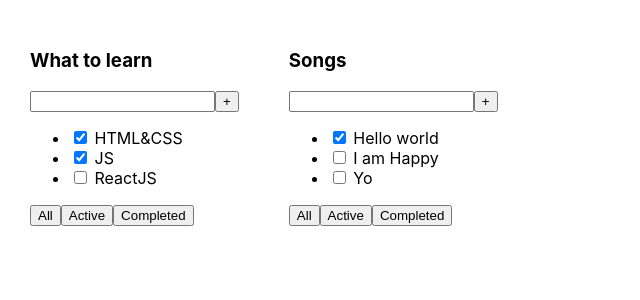
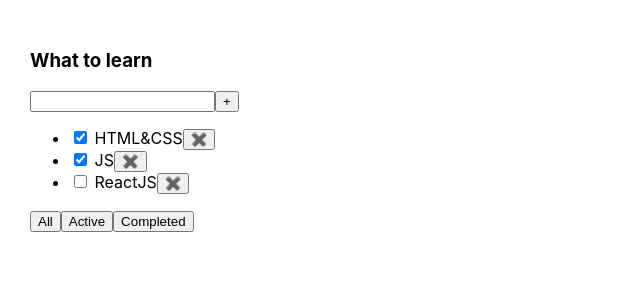
Before and after one commit to a-koloshva/todolist, a React (Create React App) app: page / in a window 1280 px wide. Shown: the top 300 px of the page, without its empty margins (0-640 px from the left). Built offline with nearby package versions, Linux system fonts and the light colour scheme.

Commit message:
todolist-2

```diff
--- a/src/App.tsx
+++ b/src/App.tsx
@@ -1,23 +1,43 @@
-import React from 'react';
+import React, { useState } from 'react';
 import './App.css';
-import { Todolist } from './components/Todolist';
+import { Todolist } from './Todolist';
+
+export type FilterValueType = 'all' | 'active' | 'completed';
 
 function App() {
-  const tasks1 = [
+  let [tasks, setTasks] = useState([
     { id: 1, title: 'HTML&CSS', isDone: true },
     { id: 2, title: 'JS', isDone: true },
     { id: 3, title: 'ReactJS', isDone: false },
-  ];
-  const tasks2 = [
-    { id: 1, title: 'Hello world', isDone: true },
-    { id: 2, title: 'I am Happy', isDone: false },
-    { id: 3, title: 'Yo', isDone: false },
-  ];
+  ]);
+
+  function removeTask(id: number) {
+    let filteredTasks = tasks.filter((task) => task.id !== id);
+    setTasks(filteredTasks);
+  }
+
+  let [filter, setFilter] = useState<FilterValueType>('all');
+
+  let tasksForTodolist = tasks;
+  if (filter === 'active') {
+    tasksForTodolist = tasks.filter((task) => task.isDone === false);
+  }
+  if (filter === 'completed') {
+    tasksForTodolist = tasks.filter((task) => task.isDone === true);
+  }
+
+  function ChangeFilter(value: FilterValueType) {
+    setFilter(value);
+  }
 
   return (
     <div className="App">
-      <Todolist title="What to learn" tasks={tasks1} />
-      <Todolist title="Songs" tasks={tasks2} />
+      <Todolist
+        title="What to learn"
+        tasks={tasksForTodolist}
+        removeTask={removeTask}
+        changeFilter={ChangeFilter}
+      />
     </div>
   );
 }
--- /dev/null
+++ b/src/Todolist.tsx
@@ -0,0 +1,64 @@
+import React from 'react';
+import { FilterValueType } from './App';
+import { Button } from './components/Button';
+
+type TaskType = {
+  id: number;
+  title: string;
+  isDone: boolean;
+};
+
+type PropsType = {
+  title: string;
+  tasks: Array<TaskType>;
+  removeTask: (id: number) => void;
+  changeFilter: (value: FilterValueType) => void;
+};
+
+export function Todolist(props: PropsType) {
+  return (
+    <div>
+      <h3>{props.title}</h3>
+      <div>
+        <input />
+        <button>+</button>
+      </div>
+      <ul>
+        {props.tasks.map((task) => {
+          return (
+            <li key={task.id}>
+              <input type="checkbox" checked={task.isDone} /> <span>{task.title}</span>
+              <button
+                onClick={() => {
+                  props.removeTask(task.id);
+                }}>
+                ✖️
+              </button>
+            </li>
+          );
+        })}
+      </ul>
+      <div>
+        {/* <Button name="all" /> */}
+        <button
+          onClick={() => {
+            props.changeFilter('all');
+          }}>
+          All
+        </button>
+        <button
+          onClick={() => {
+            props.changeFilter('active');
+          }}>
+          Active
+        </button>
+        <button
+          onClick={() => {
+            props.changeFilter('completed');
+          }}>
+          Completed
+        </button>
+      </div>
+    </div>
+  );
+}
--- /dev/null
+++ b/src/components/Button.tsx
@@ -0,0 +1,17 @@
+import React from 'react';
+
+type ButtonPropsType = {
+  name: string;
+  changeFilter: () => void;
+};
+
+export const Button = (props: ButtonPropsType) => {
+  return (
+    <button
+      onClick={() => {
+        props.changeFilter();
+      }}>
+      {props.name}
+    </button>
+  );
+};
--- a/src/components/Todolist.tsx
+++ b/src/components/Todolist.tsx
@@ -1,6 +1,6 @@
 import React from 'react';
 
-type TaskType = {
+export type TaskType = {
   id: number;
   title: string;
   isDone: boolean;
@@ -13,7 +13,7 @@ type PropsType = {
 
 export const Todolist = (props: PropsType) => {
   return (
-    <div>
+    <div className="todoList">
       <h3>{props.title}</h3>
       <div>
         <input />
--- a/src/index.tsx
+++ b/src/index.tsx
@@ -2,14 +2,18 @@ import React from 'react';
 import ReactDOM from 'react-dom/client';
 import './index.css';
 import App from './App';
+import reportWebVitals from './reportWebVitals';
 
-const root = ReactDOM.createRoot(document.getElementById('root') as HTMLElement);
+const root = ReactDOM.createRoot(
+  document.getElementById('root') as HTMLElement
+);
 root.render(
   <React.StrictMode>
     <App />
-  </React.StrictMode>,
+  </React.StrictMode>
 );
 
 // If you want to start measuring performance in your app, pass a function
 // to log results (for example: reportWebVitals(console.log))
 // or send to an analytics endpoint. Learn more: https://bit.ly/CRA-vitals
+reportWebVitals();
--- /dev/null
+++ b/src/reportWebVitals.ts
@@ -0,0 +1,15 @@
+import { ReportHandler } from 'web-vitals';
+
+const reportWebVitals = (onPerfEntry?: ReportHandler) => {
+  if (onPerfEntry && onPerfEntry instanceof Function) {
+    import('web-vitals').then(({ getCLS, getFID, getFCP, getLCP, getTTFB }) => {
+      getCLS(onPerfEntry);
+      getFID(onPerfEntry);
+      getFCP(onPerfEntry);
+      getLCP(onPerfEntry);
+      getTTFB(onPerfEntry);
+    });
+  }
+};
+
+export default reportWebVitals;
```
Also changed, not shown: 2 other files (tests, documents, lock files or other folders).
